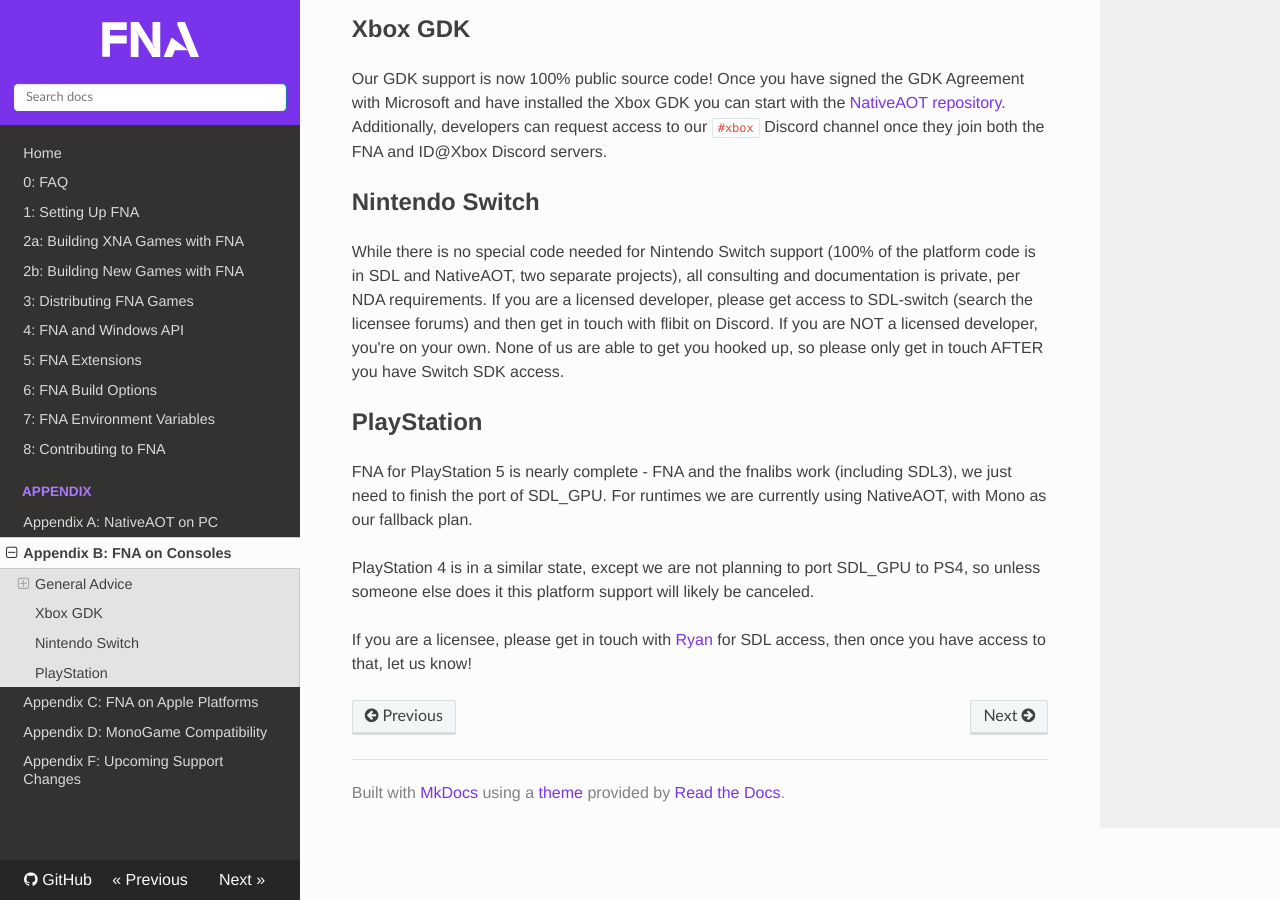
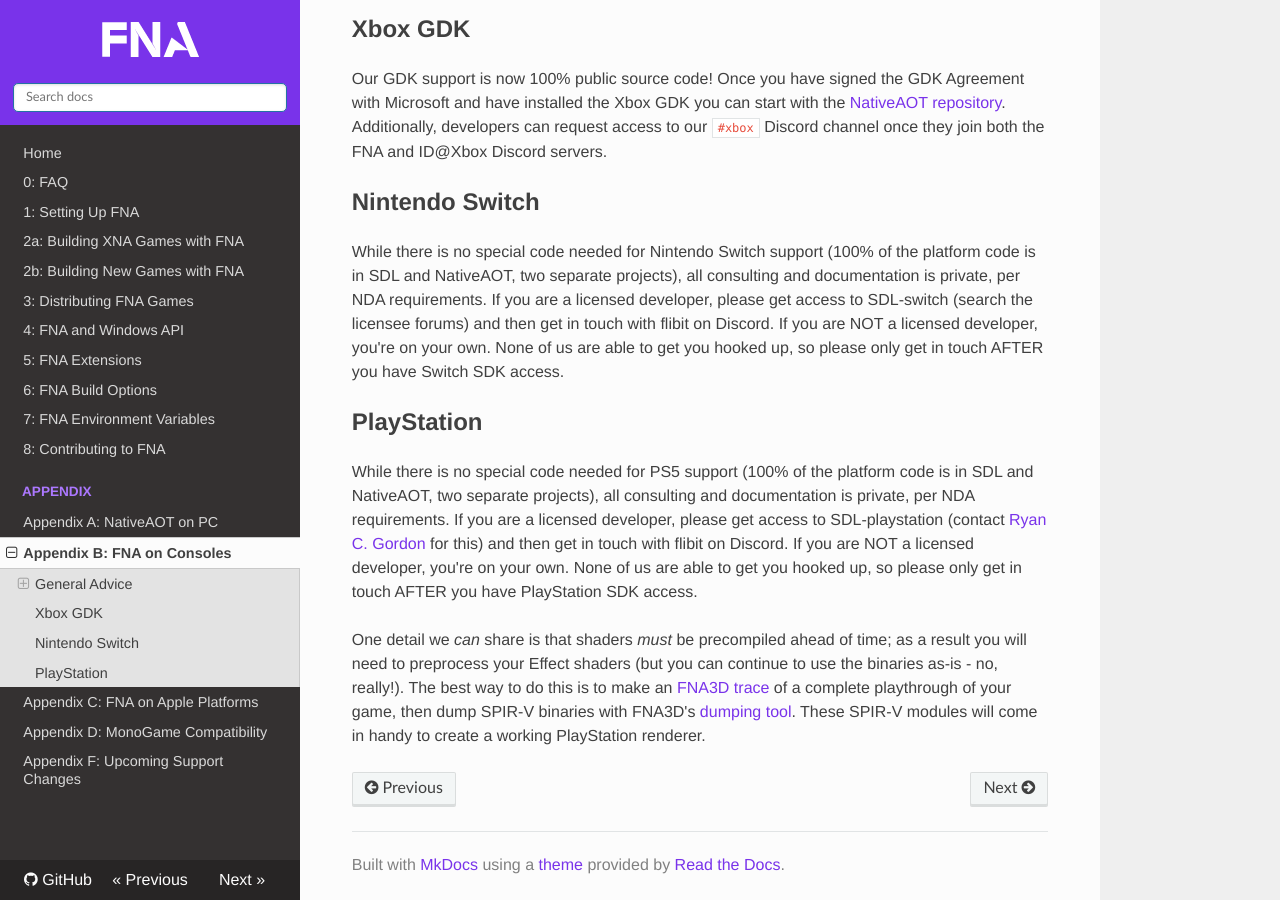
Before and after one commit to FNA-XNA/docs, an MkDocs documentation site: the page built from docs/appendix/Appendix-B:-FNA-on-Consoles.md, in a window 1280 px wide and 900 px high, scrolled down 2466 px. Built offline with MkDocs 1.6.1, drawn with Linux system fonts in a browser that asks for light colours; nearby versions of some CDN libraries; some of the changed text lies outside the part shown.

Commit message:
PS5 documentation

```diff
--- a/docs/appendix/Appendix-B:-FNA-on-Consoles.md
+++ b/docs/appendix/Appendix-B:-FNA-on-Consoles.md
@@ -110,6 +110,7 @@
 To load files, use `TitleContainer.OpenStream` instead. Save data should be handled with `Microsoft.Xna.Framework.Storage`, but if you already have established savedata out in the wild, isolate your filesystem calls as much as possible. Lord knows how many times I've done [this](../4:-FNA-and-Windows-API.md#environmentspecialfolder) to make Linux savedata not go directly in `$HOME`...
 
 ## Xbox GDK
+
 Our GDK support is now 100% public source code! Once you have signed the GDK Agreement with Microsoft and have installed the Xbox GDK you can start with the [NativeAOT repository](https://github.com/FNA-XNA/NativeAOT-Xbox). Additionally, developers can request access to our `#xbox` Discord channel once they join both the FNA and ID@Xbox Discord servers.
 
 ## Nintendo Switch
@@ -118,8 +119,6 @@
 
 ## PlayStation
 
-FNA for PlayStation 5 is nearly complete - FNA and the fnalibs work (including SDL3), we just need to finish the port of SDL_GPU. For runtimes we are currently using NativeAOT, with Mono as our fallback plan.
+While there is no special code needed for PS5 support (100% of the platform code is in SDL and NativeAOT, two separate projects), all consulting and documentation is private, per NDA requirements. If you are a licensed developer, please get access to SDL-playstation (contact [Ryan C. Gordon](mailto:icculus@icculus.org) for this) and then get in touch with flibit on Discord. If you are NOT a licensed developer, you're on your own. None of us are able to get you hooked up, so please only get in touch AFTER you have PlayStation SDK access.
 
-PlayStation 4 is in a similar state, except we are not planning to port SDL_GPU to PS4, so unless someone else does it this platform support will likely be canceled.
-
-If you are a licensee, please get in touch with [Ryan](mailto:icculus@icculus.org) for SDL access, then once you have access to that, let us know!
+One detail we _can_ share is that shaders _must_ be precompiled ahead of time; as a result you will need to preprocess your Effect shaders (but you can continue to use the binaries as-is - no, really!). The best way to do this is to make an [FNA3D trace](https://github.com/FNA-XNA/FNA3D/tree/master/replay) of a complete playthrough of your game, then dump SPIR-V binaries with FNA3D's [dumping tool](https://github.com/FNA-XNA/FNA3D/tree/master/dumpspirv). These SPIR-V modules will come in handy to create a working PlayStation renderer.
```
Also changed, not shown: other parts of docs/appendix/Appendix-B:-FNA-on-Consoles.md (+1 -1 lines).
